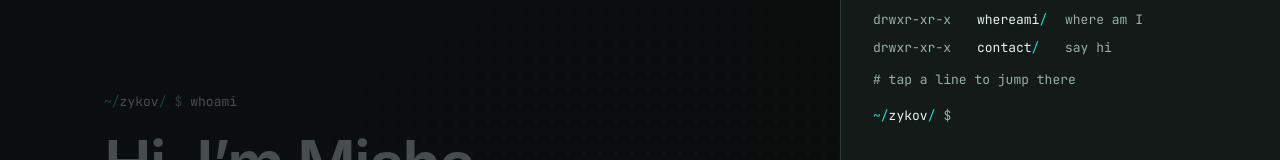
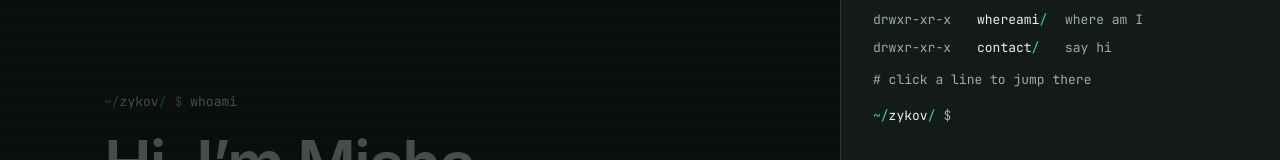
Before and after one commit to ykropchik/zykov.me, a React (Vite) app: page / in a window 1280 px wide. Both pictures are taken after a click on the button "Open menu". Shown: the part 158-318 px from the top of the page. Built offline with nearby package versions, Linux system fonts and the light colour scheme; a web font is replaced by a local one.

Commit message:
Switch Sidebar touch hint to useTouch hook

```diff
--- a/src/components/Sidebar/Sidebar.module.scss
+++ b/src/components/Sidebar/Sidebar.module.scss
@@ -144,19 +144,3 @@
 	color: token('ink-muted');
 	margin-bottom: $space-2;
 }
-
-// The two artboards differ only in "click" vs "tap", which is really about the
-// input device rather than the viewport — so ask about hover, not width.
-.hintTap {
-	display: none;
-}
-
-@media (hover: none) {
-	.hintClick {
-		display: none;
-	}
-
-	.hintTap {
-		display: inline;
-	}
-}
--- a/src/components/Sidebar/Sidebar.tsx
+++ b/src/components/Sidebar/Sidebar.tsx
@@ -1,6 +1,7 @@
 import { useContext, useEffect } from 'react';
 import { AnimatePresence, useReducedMotionConfig, type Transition } from 'motion/react';
 import * as motion from 'motion/react-m';
+import useTouch from '../../hooks/useTouch.ts';
 import { timing } from '../../misc/animations.ts';
 import SectionsContext from '../../contexts/SectionsContext/SectionsContext.ts';
 import { CloseIcon } from '../Icons/Icons.tsx';
@@ -23,6 +24,7 @@ type SidebarProps = {
 export default function Sidebar({ isOpen, onClose }: SidebarProps) {
 	const { sections, firstSection, go, pathFor } = useContext(SectionsContext);
 	const reduced = useReducedMotionConfig();
+	const isTouch = useTouch();
 	const [, ...links] = sections;
 	const homePath = firstSection ? pathFor(firstSection.name) : [];
 
@@ -100,8 +102,7 @@ export default function Sidebar({ isOpen, onClose }: SidebarProps) {
 								))}
 							</nav>
 							<div className={styles.hint}>
-								<span className={styles.hintClick}># click a line to jump there</span>
-								<span className={styles.hintTap}># tap a line to jump there</span>
+								# {isTouch ? 'tap' : 'click'} a line to jump there
 							</div>
 							<TerminalLine path={homePath} mode="waiting" />
 						</div>
```
